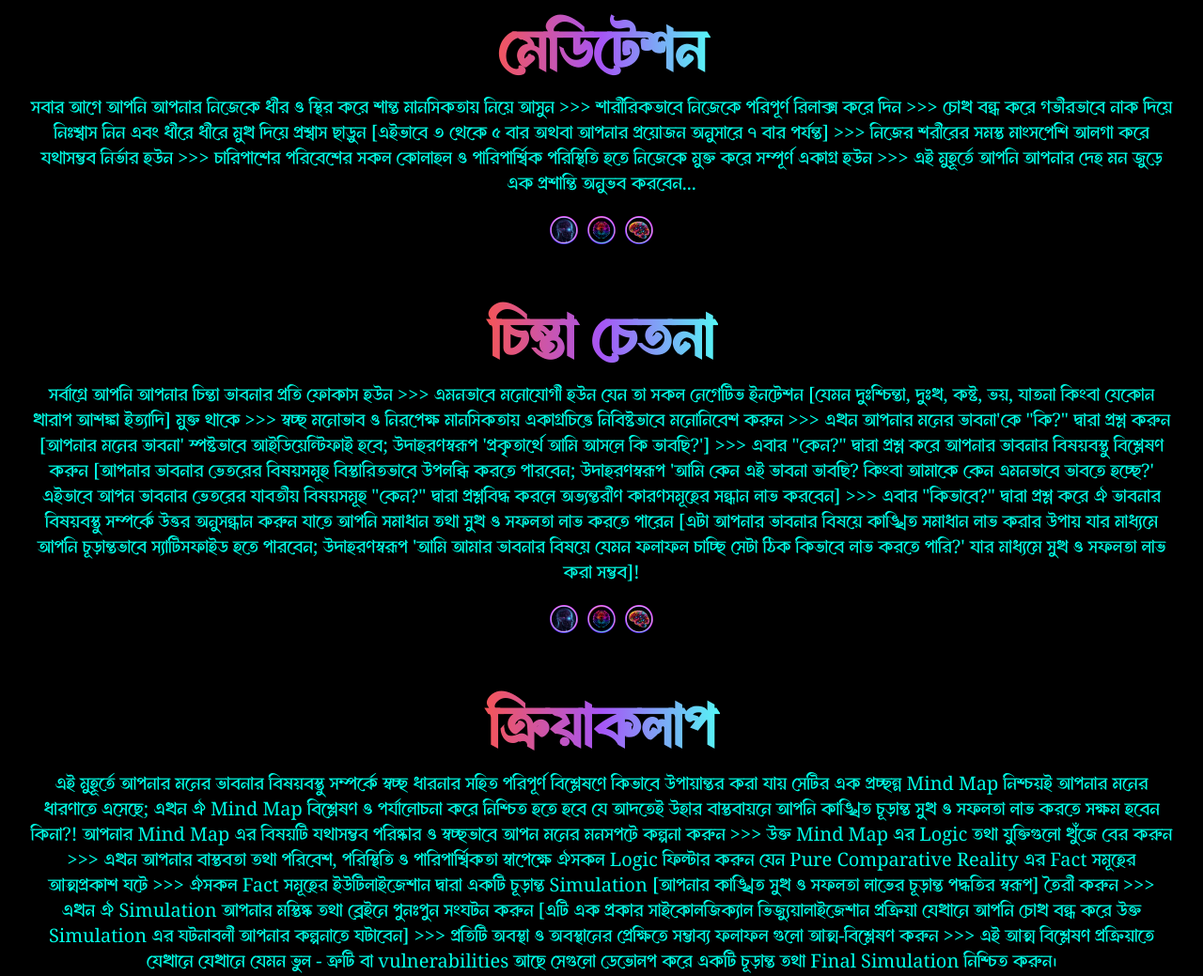
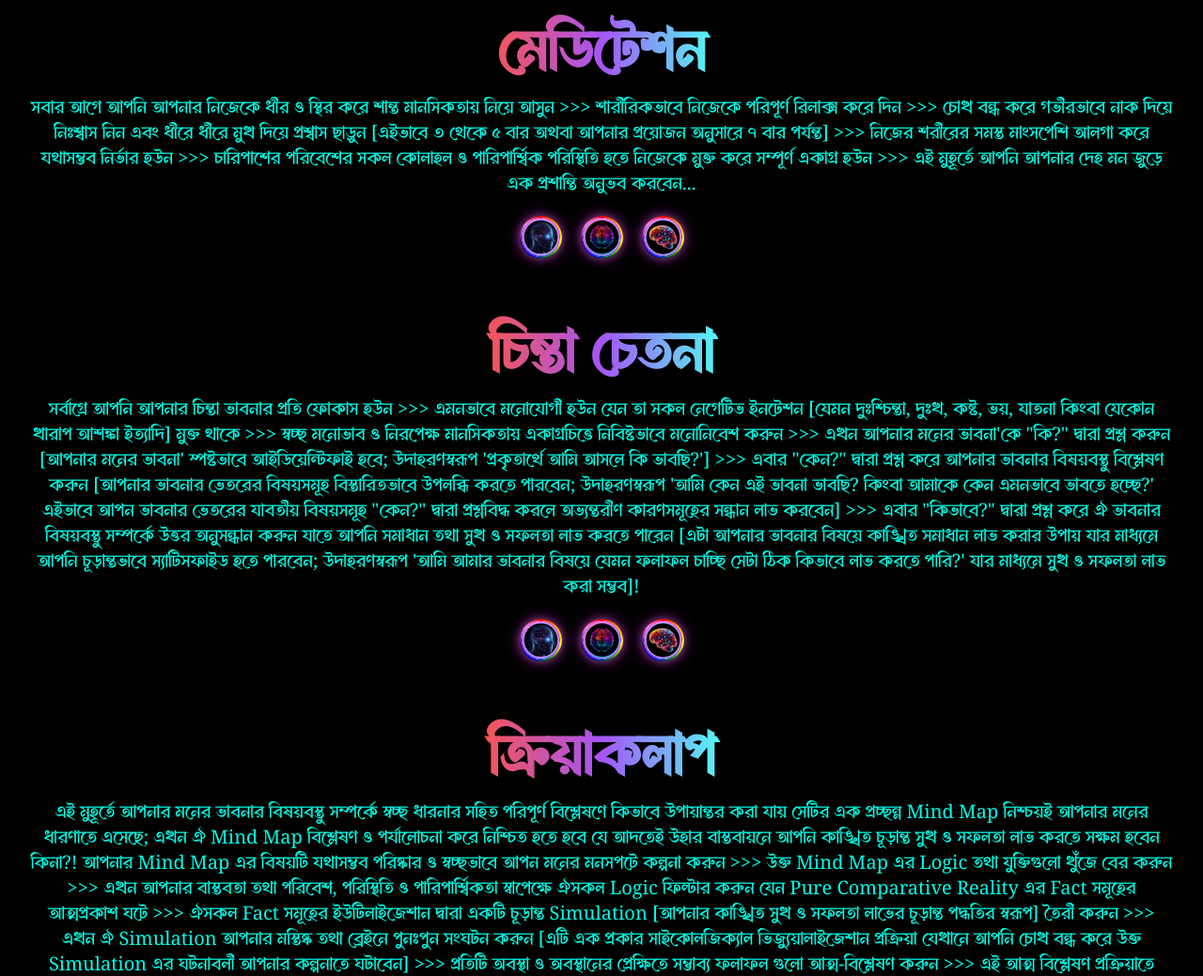
Before and after one commit to HumayunShariarHimu/BrainGuruApplication, a plain HTML site: page brain_guru.html in a window 1280 px wide. Shown: the part 992-2031 px from the top of the page at 94% size. Drawn offline with Linux system fonts and the light colour scheme; animation ran at ten frames a second.

Commit message:
Update brainguru_style_two.css

```diff
--- a/code/css/brainguru_style_two.css
+++ b/code/css/brainguru_style_two.css
@@ -311,3 +311,43 @@ svg {
   user-select: none;
   z-index: 4;
 }
+
+ .image-row {
+  display: flex;
+  gap: 20px;
+  justify-content: center;
+  align-items: center;
+}
+
+.icon-image {
+  width: 45px;
+  height: 45px;
+  border-radius: 50%;
+  position: relative;
+  z-index: 1;
+  border: 2.5px solid transparent;
+  background: linear-gradient(white, white) padding-box, conic-gradient(from 0deg, red, orange, yellow, green, blue, indigo, violet, red) border-box;
+  box-shadow: 0 0 8px rgba(255, 255, 255, 0.3), 0 0 15px rgba(255, 0, 255, 0.5);
+  transition: all 0.3s ease-in-out;
+  animation: rainbowSpin 8s linear infinite;
+}
+
+/* Animated conic-gradient rotating border */
+@keyframes rainbowSpin {
+  0% {
+    background: linear-gradient(white, white) padding-box,
+                conic-gradient(from 0deg, red, orange, yellow, green, blue, indigo, violet, red) border-box;
+  }
+  100% {
+    background: linear-gradient(white, white) padding-box,
+                conic-gradient(from 360deg, red, orange, yellow, green, blue, indigo, violet, red) border-box;
+  }
+}
+
+/* Optional glow hover effect */
+.icon-image:hover {
+  box-shadow: 0 0 10px rgba(255, 255, 255, 0.5),
+              0 0 25px rgba(255, 0, 255, 0.7),
+              0 0 35px rgba(0, 255, 255, 0.5);
+  transform: scale(1.05);
+}
```
